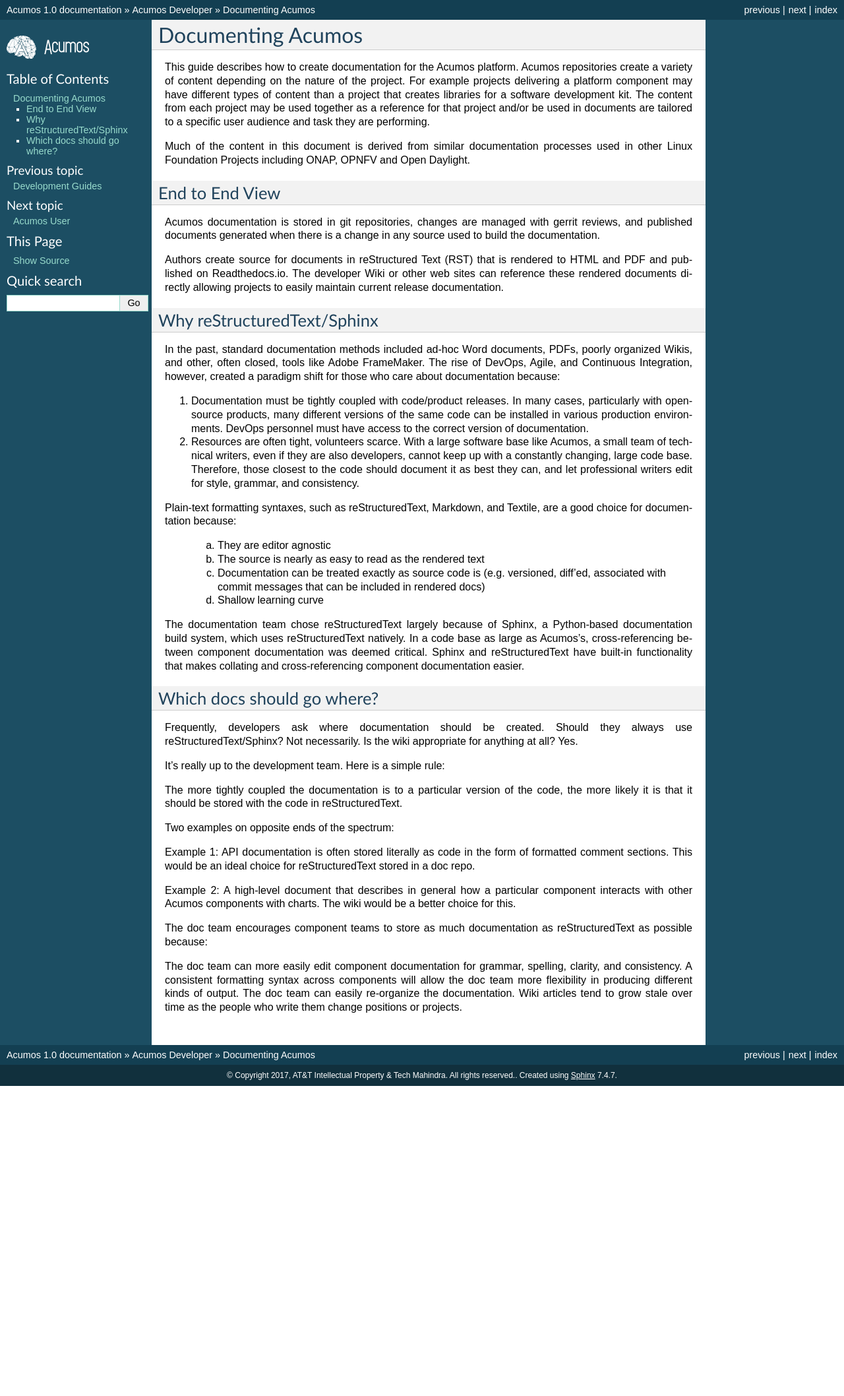
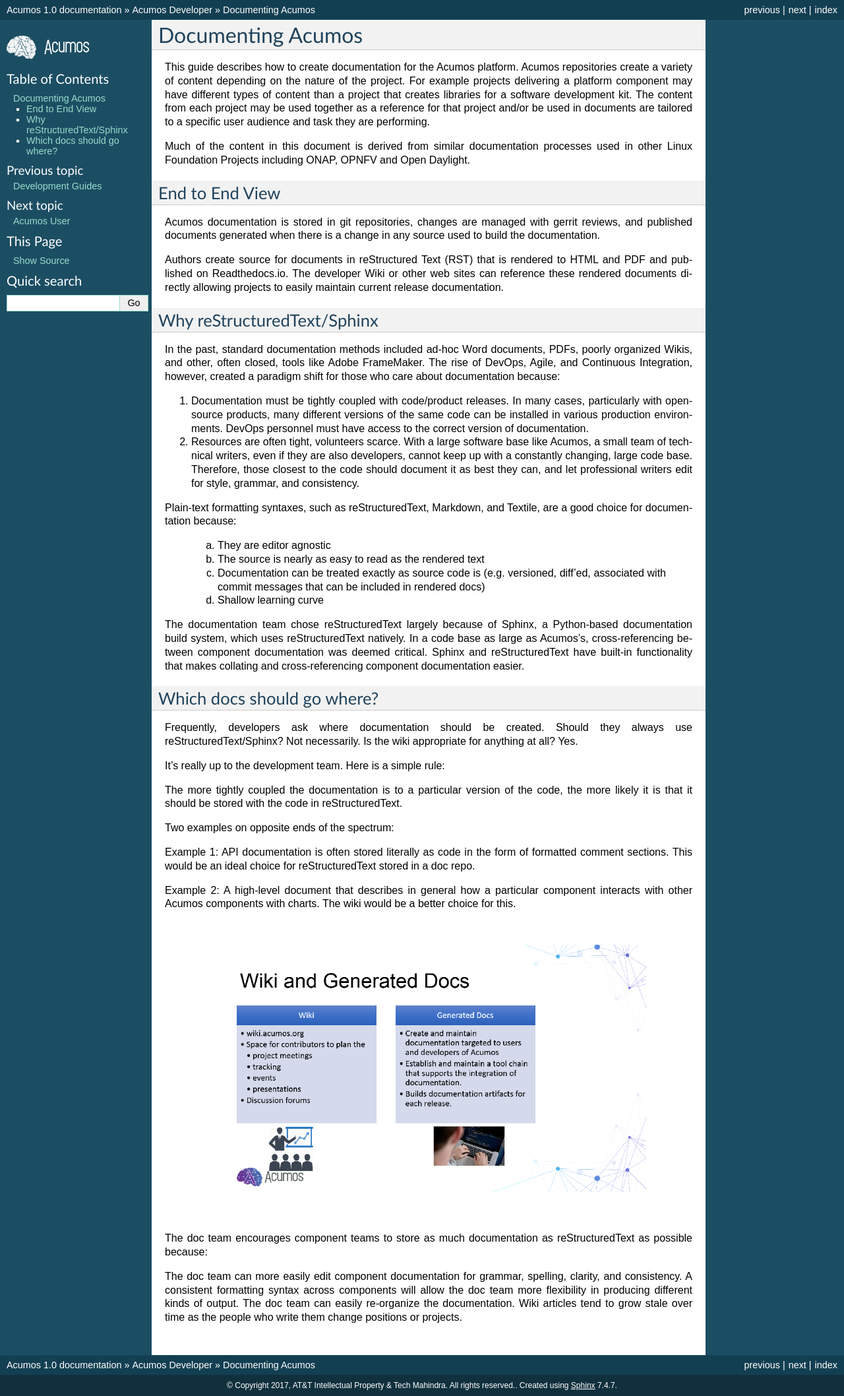
Before and after one commit to acumos/documentation, a Sphinx documentation site: the page built from docs/AcumosDeveloper/DocumentingAcumos.rst, in a window 1280 px wide. Shown: the whole page at 66% size. Built offline with Sphinx 7.4.7, drawn with Linux system fonts in a browser that asks for light colours; pages that are not in the unit, such as notebooks, are missing from menus; before the commit the page ends 1646 px from its top, so only the background shows below that.

Commit message:
upd submodule ref pts, added image
Change-Id: Iae725e95a4c28ece5db7e13e737c744254b1a0bf
Signed-off-by: lorraineawelch <lb2391@att.com>

```diff
--- a/docs/AcumosDeveloper/DocumentingAcumos.rst
+++ b/docs/AcumosDeveloper/DocumentingAcumos.rst
@@ -58,6 +58,9 @@
 
 Example 2: A high-level document that describes in general how a particular component interacts with other Acumos components with charts. The wiki would be a better choice for this.
 
+.. image:: ../_static/images/DocTypes.png
+      :width: 1000px
+
 The doc team encourages component teams to store as much documentation as reStructuredText as possible because:
 
 The doc team can more easily edit component documentation for grammar, spelling, clarity, and consistency.
```
Also changed, not shown: docs/_static/images/DocTypes.png (added).
